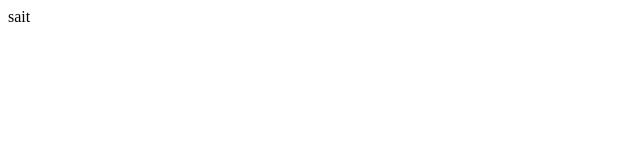
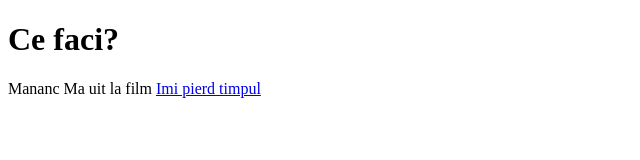
Before and after one commit to Alexandru150/It-s-mu-scam-for-you-, a plain HTML site: page index.html in a window 1280 px wide. Shown: the whole page, without its empty margins (0-640 px from the left). Drawn offline with Linux system fonts and the light colour scheme.

Commit message:
Update index.html

```diff
--- a/index.html
+++ b/index.html
@@ -1 +1,18 @@
-sait
+<!DOCTYPE html>
+<html>
+ <head>
+  <meta charset="utf-8">
+  <title>For you</title>
+  <link rel="stylesheet" href="style.css">
+  <script src="script.js" ></script>
+ </head>
+ <body>
+  <div id="container">
+    <h1> Ce faci? </h1>
+    <a  onclick="alert('Nu te cred')" style="cursor:wait" class="top" >Mananc</a>
+    <a onclick="alert('Imi raspunzi la intrebare-_-')"style="cursor:progress" class="top">Ma uit la film</a>
+    <a onclick="alert('Vezi ce bravo esti')"class="top" href="../Noutate/pages/main.html"> Imi pierd timpul</a>
+
+  </div>
+ </body>
+</html>
```
